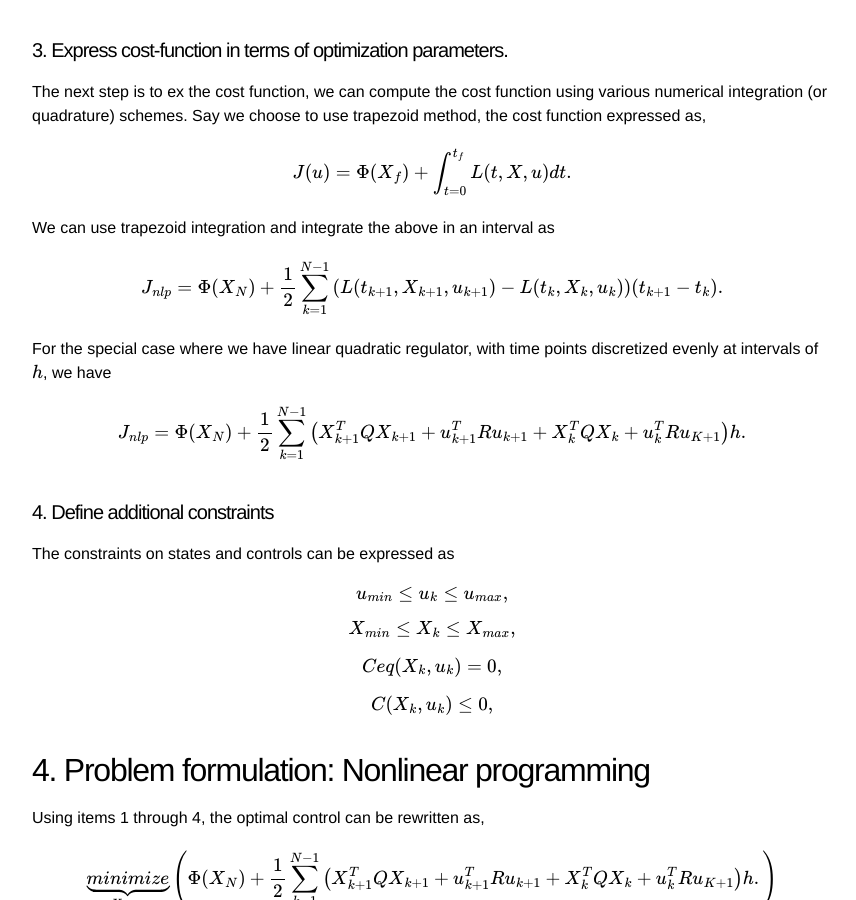
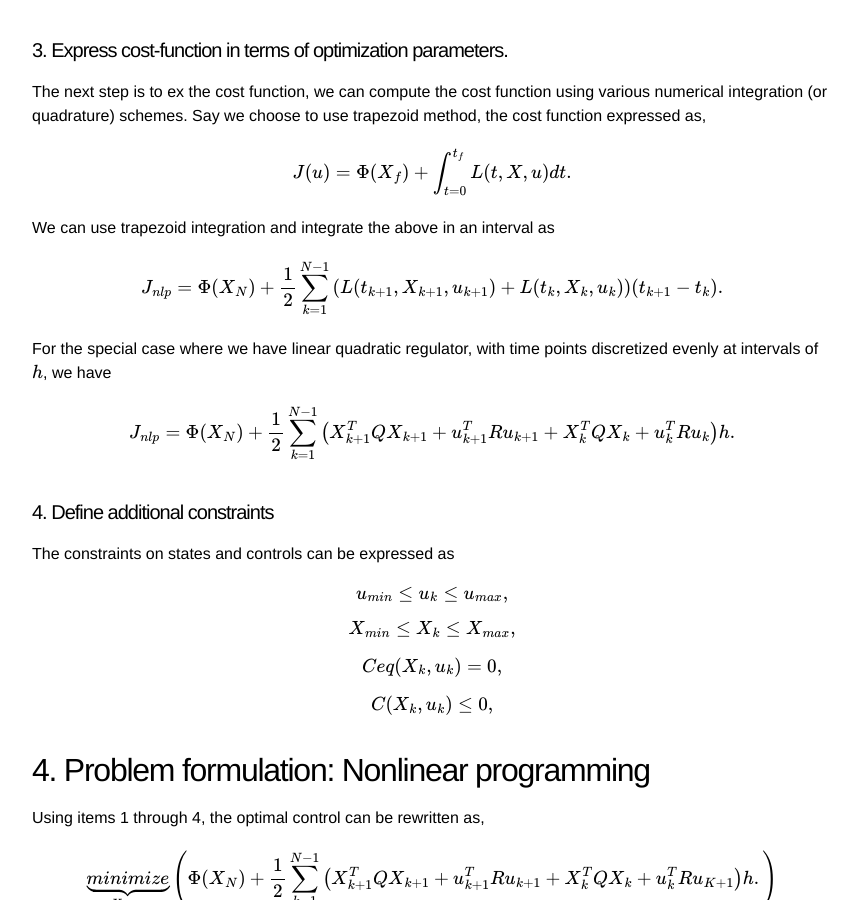
Before and after one commit to mec560sbu/mec560sbu.github.io, a Jekyll site: the page built from _posts/2016-09-30-direct_collocation.markdown, in a window 1280 px wide and 900 px high, scrolled down 5016 px. Shown: the whole window, without its empty margins (208-1064 px from the left). Built offline with Jekyll 4.4.1, drawn with Linux system fonts in a browser that asks for light colours; formulas are drawn with MathJax 3; comment, search, counter and statistics services are not loaded.

Commit message:
corrected sums

```diff
--- a/_posts/2016-09-30-direct_collocation.markdown
+++ b/_posts/2016-09-30-direct_collocation.markdown
@@ -155,11 +155,11 @@ $$ J(u) = \Phi(X_f) + \int_{t=0}^{t_f} L(t,X,u) dt . $$
 
 We can use trapezoid integration and integrate the above in an interval as
 
-$$ J_{nlp} = \Phi(X_{N}) + \frac{1}{2}\sum_{k=1}^{N-1} \left( L(t_{k+1},X_{k+1},u_{k+1}) - L(t_k,X_k,u_k)  \right)(t_{k+1}-t_k) . $$
+$$ J_{nlp} = \Phi(X_{N}) + \frac{1}{2}\sum_{k=1}^{N-1} \left( L(t_{k+1},X_{k+1},u_{k+1}) + L(t_k,X_k,u_k)  \right)(t_{k+1}-t_k) . $$
 
 For the special case where we have linear quadratic regulator, with time points discretized evenly at intervals of \\( h \\), we have
 
-$$ J_{nlp} = \Phi(X_{N}) + \frac{1}{2}\sum_{k=1}^{N-1} \left( X_{k+1}^T Q X_{k+1} + u_{k+1}^T R u_{k+1} +X_{k}^T Q X_{k} + u_{k}^T R u_{K+1} \right) h. $$
+$$ J_{nlp} = \Phi(X_{N}) + \frac{1}{2}\sum_{k=1}^{N-1} \left( X_{k+1}^T Q X_{k+1} + u_{k+1}^T R u_{k+1} +X_{k}^T Q X_{k} + u_{k}^T R u_{k} \right) h. $$
 
 
 #### 4. Define additional constraints
```
